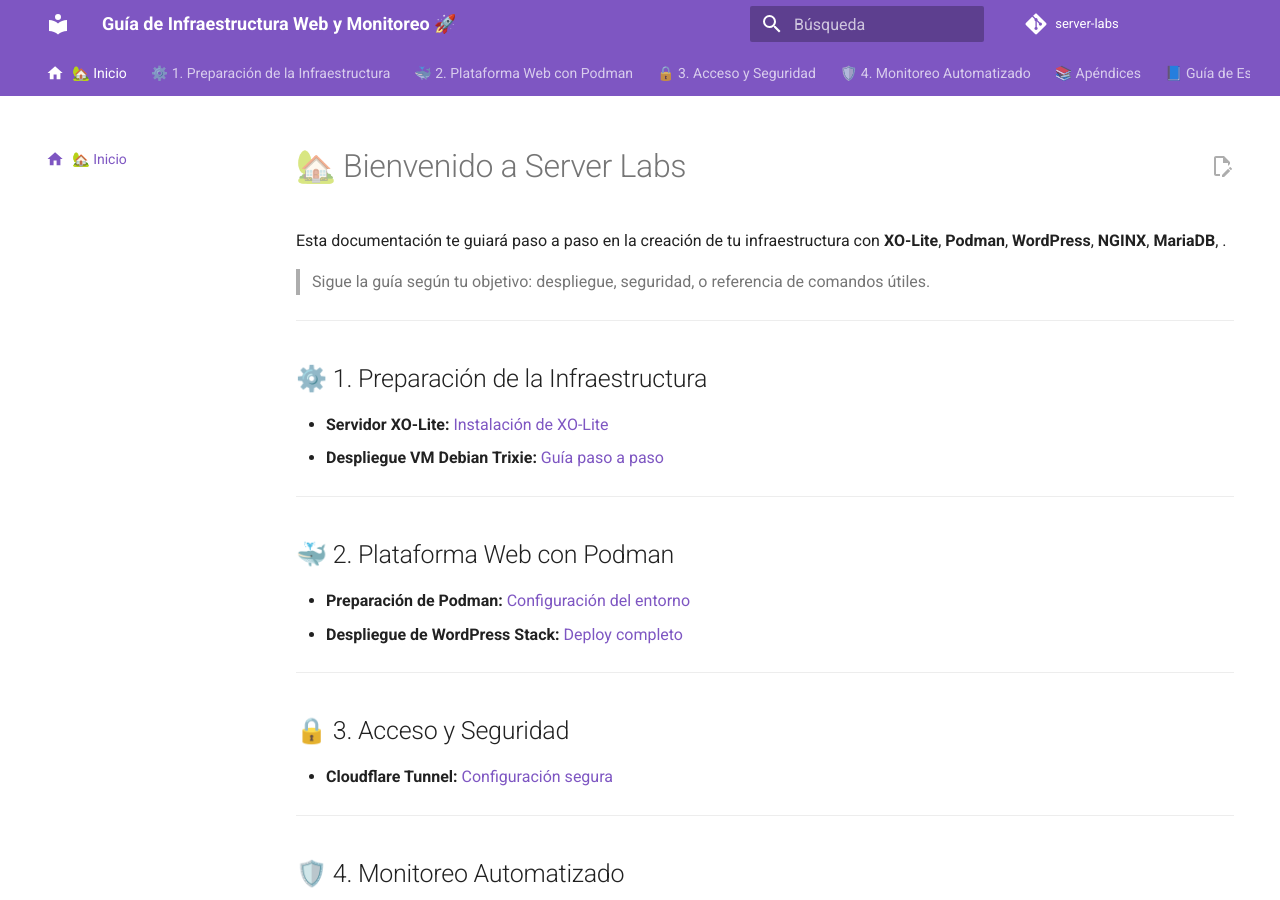
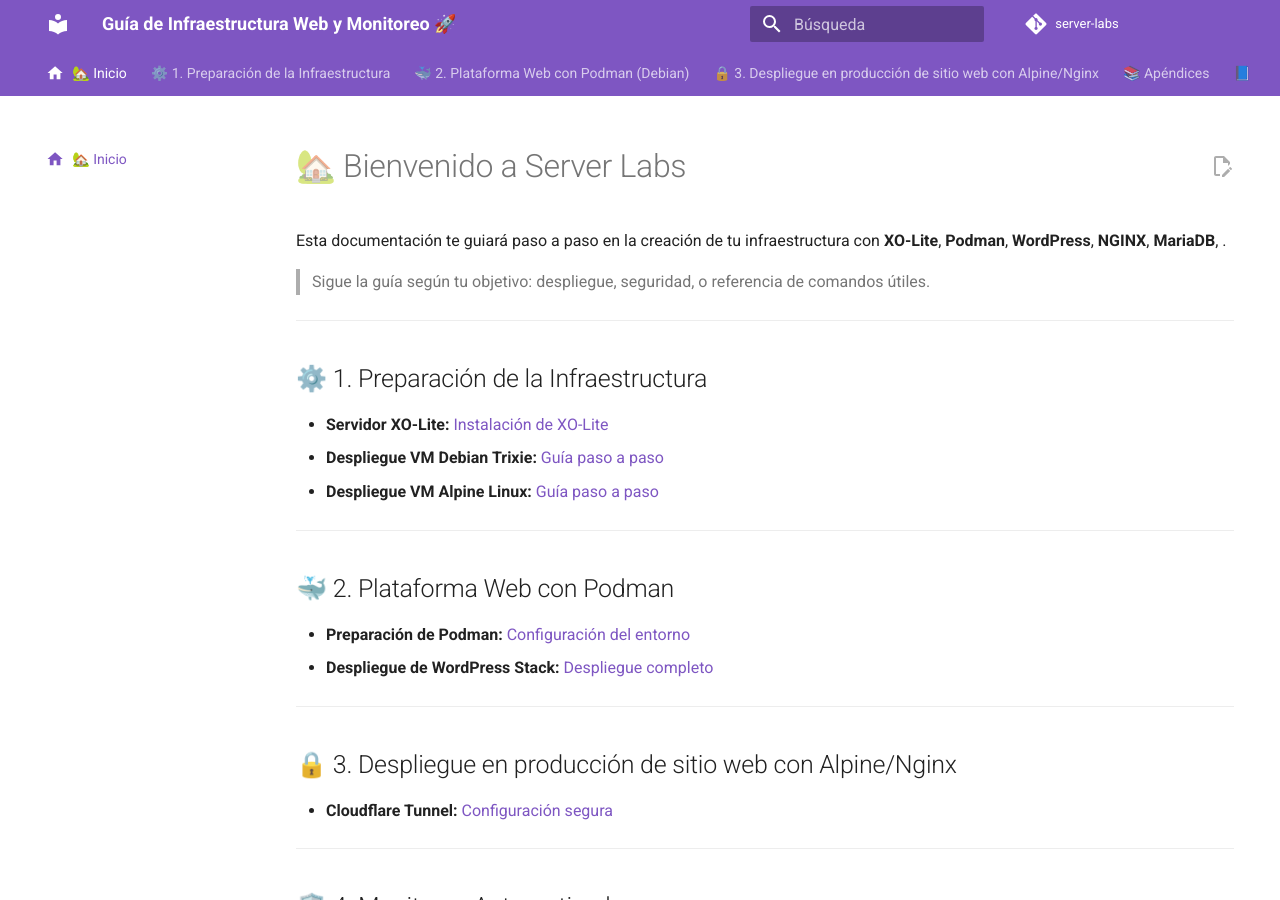
Before and after one commit to jacedoe/server-labs, an MkDocs documentation site: the page built from docs/index.md, in a window 1280 px wide and 900 px high. Built offline with MkDocs 1.6.1 and Material for MkDocs 9.7.7, drawn with Linux system fonts in a browser that asks for light colours; comment, search, counter and statistics services are not loaded.

Commit message:
add alpine

```diff
--- a/docs/index.md
+++ b/docs/index.md
@@ -18,17 +18,18 @@
 
 - **Servidor XO-Lite:** [Instalación de XO-Lite](preparacion/instalacion_xo_lite.md)
 - **Despliegue VM Debian Trixie:** [Guía paso a paso](preparacion/despliegue_vm_debian.md)
+- **Despliegue VM Alpine Linux:** [Guía paso a paso](preparacion/despliegue_vm_debian.md)
 
 ---
 
 ## 🐳 2. Plataforma Web con Podman
 
 - **Preparación de Podman:** [Configuración del entorno](web/preparacion_podman.md)
-- **Despliegue de WordPress Stack:** [Deploy completo](web/despliegue_wordpress.md)
+- **Despliegue de WordPress Stack:** [Despliegue completo](web/despliegue_wordpress.md)
 
 ---
 
-## 🔒 3. Acceso y Seguridad
+## 🔒 3. Despliegue en producción de sitio web con Alpine/Nginx
 
 - **Cloudflare Tunnel:** [Configuración segura](seguridad/cloudflare_tunnel.md)
 
--- a/mkdocs.yml
+++ b/mkdocs.yml
@@ -61,18 +61,15 @@
   - ⚙️ 1. Preparación de la Infraestructura:
       - 1.1. Servidor XO-Lite: preparacion/instalacion_xo_lite.md
       - 1.2. Despliegue VM Debian Trixie: preparacion/despliegue_vm_debian.md
+      - 1.3. Despliegue VM Alpine LInux: preparacion/despliegue_vm_alpine.md
 
-  - 🐳 2. Plataforma Web con Podman:
+  - 🐳 2. Plataforma Web con Podman (Debian):
       - 2.1. Preparación de Podman: web/preparacion_podman.md
       - 2.2. Despliegue de WordPress Stack: web/despliegue_wordpress.md
 
-  - 🔒 3. Acceso y Seguridad:
-      - 3.1. Cloudflare Tunnel: seguridad/cloudflare_tunnel.md
-
-  - 🛡️ 4. Monitoreo Automatizado:
-      - 4.1. Configuración de Postfix: monitoreo/instalacion_postfix.md
-      - 4.2. Script de escaneo con arp-scan: monitoreo/script_arp_scan.md
-      - 4.3. Programación con Cron: monitoreo/programacion_cron.md
+  - 🔒 3. Despliegue en producción de sitio web con Alpine/Nginx:
+      - 3.1. Configuración del stack Nginx-MariaDB-WordPress: web/nginx_config.md
+      - 3.2. Cloudflare Tunnel: seguridad/cloudflare_tunnel.md
 
   - 📚 Apéndices:
       - Comandos Útiles: apendices/comandos_utiles.md
```
Also changed, not shown: docs/monitoreo/instalacion_postfix.md (deleted, +0 -83 lines), docs/monitoreo/programacion_cron.md (deleted, +0 -16 lines), docs/monitoreo/script_arp_scan.md (deleted, +0 -110 lines), site/preparacion/instalacion_xo_lite/index.html, site/search/search_index.json.
